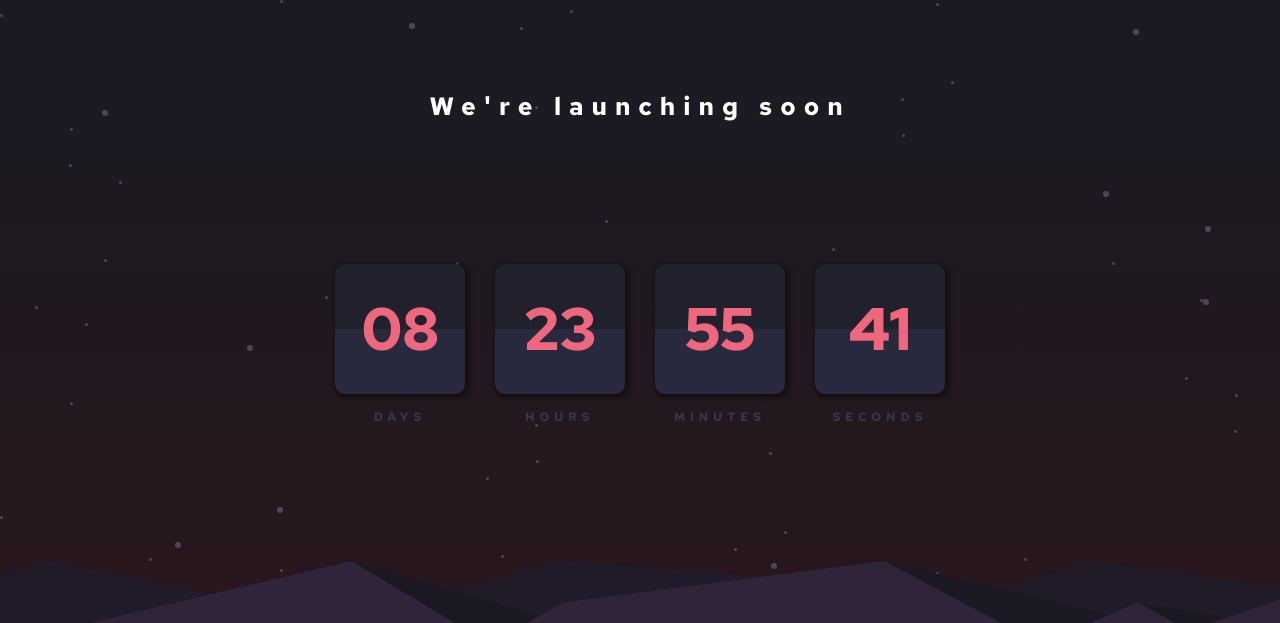
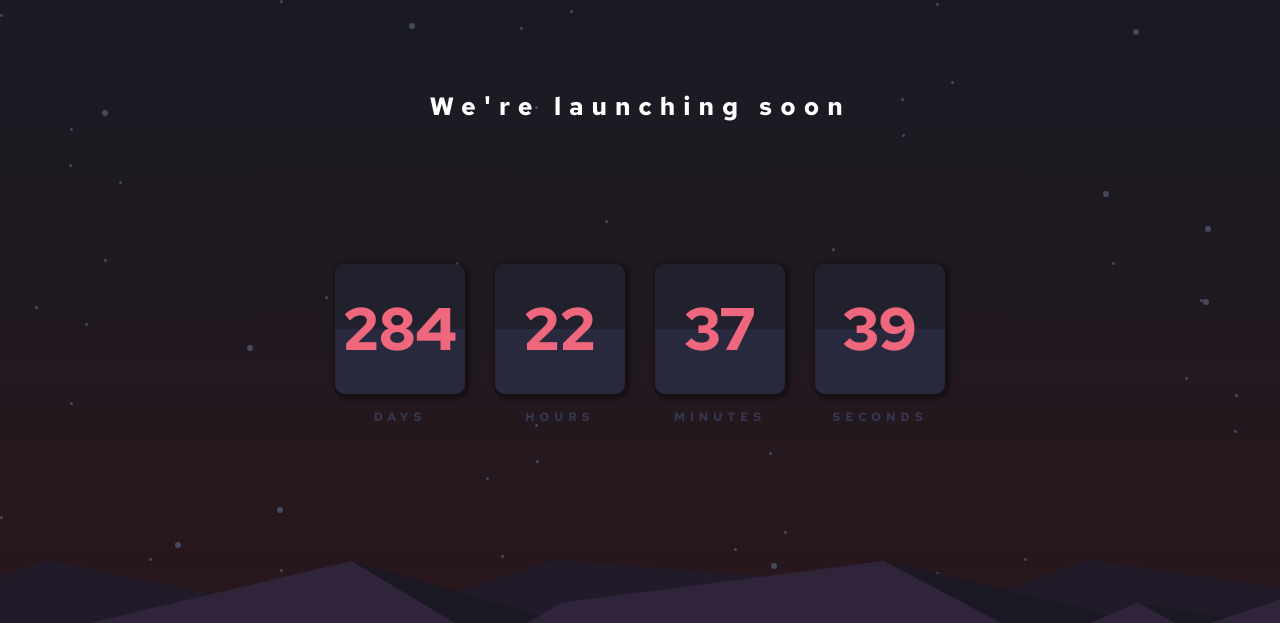
Before and after one commit to PauloCesar89/Cron-metro-de-contagem-regressiva, a plain HTML site: page index.html in a window 1280 px wide. Shown: the top 623 px of the page. Drawn offline with Linux system fonts and the light colour scheme.

Commit message:
função para contagem regressiva

```diff
--- a/index.html
+++ b/index.html
@@ -39,25 +39,25 @@
     <div class="counter">
       <div>
         <div class="card">
-          <h3>08</h3>
+          <h3 class="days"></h3>
         </div>
         <h2>DAYS</h2>
       </div>
       <div>
         <div  class="card">
-          <h3>23</h3>
+          <h3 class="hours"></h3>
         </div>
         <h2>HOURS</h2>
       </div>
       <div>
         <div class="card">
-          <h3>55</h3>
+          <h3 class="minutes"></h3>
         </div>
         <h2>MINUTES</h2>
       </div>
       <div>
         <div class="card">
-          <h3>41</h3>
+          <h3 class="seconds"></h3>
         </div>
         <h2>SECONDS</h2>
       </div>
--- a/scripts.js
+++ b/scripts.js
@@ -0,0 +1,34 @@
+var daysCounter = document.querySelector('.days');
+var hourCounter = document.querySelector('.hours');
+var minuteCounter = document.querySelector('.minutes');
+var secondCounter = document.querySelector('.seconds');
+
+let days;
+let hours;
+let minutes;
+let seconds;
+
+
+console.log(seconds);
+var countDown = new Date("december 31, 2023 00:00:00").getTime();
+
+console.log(countDown);
+
+var x = setInterval(function () {
+
+    var now = new Date().getTime();
+
+    var endDate = countDown - now;
+
+
+    days = Math.floor(endDate / (1000 * 60 * 60 * 24));
+    hours = Math.floor((endDate % (1000 * 60 * 60 * 24)) / (1000 * 60 * 60));
+    minutes = Math.floor((endDate % (1000 * 60 * 60)) / (1000 * 60));
+    seconds = Math.floor((endDate % (1000 * 60)) / (1000));
+
+    daysCounter.innerHTML = days;
+    hourCounter.innerHTML = hours;
+    minuteCounter.innerHTML = minutes;
+    secondCounter.innerHTML = seconds;
+
+});
--- a/styles.css
+++ b/styles.css
@@ -80,5 +80,5 @@ h3{
 }
 
 a{
-    margin: 0 14px;
+     margin: 0 14px;
 }
```
